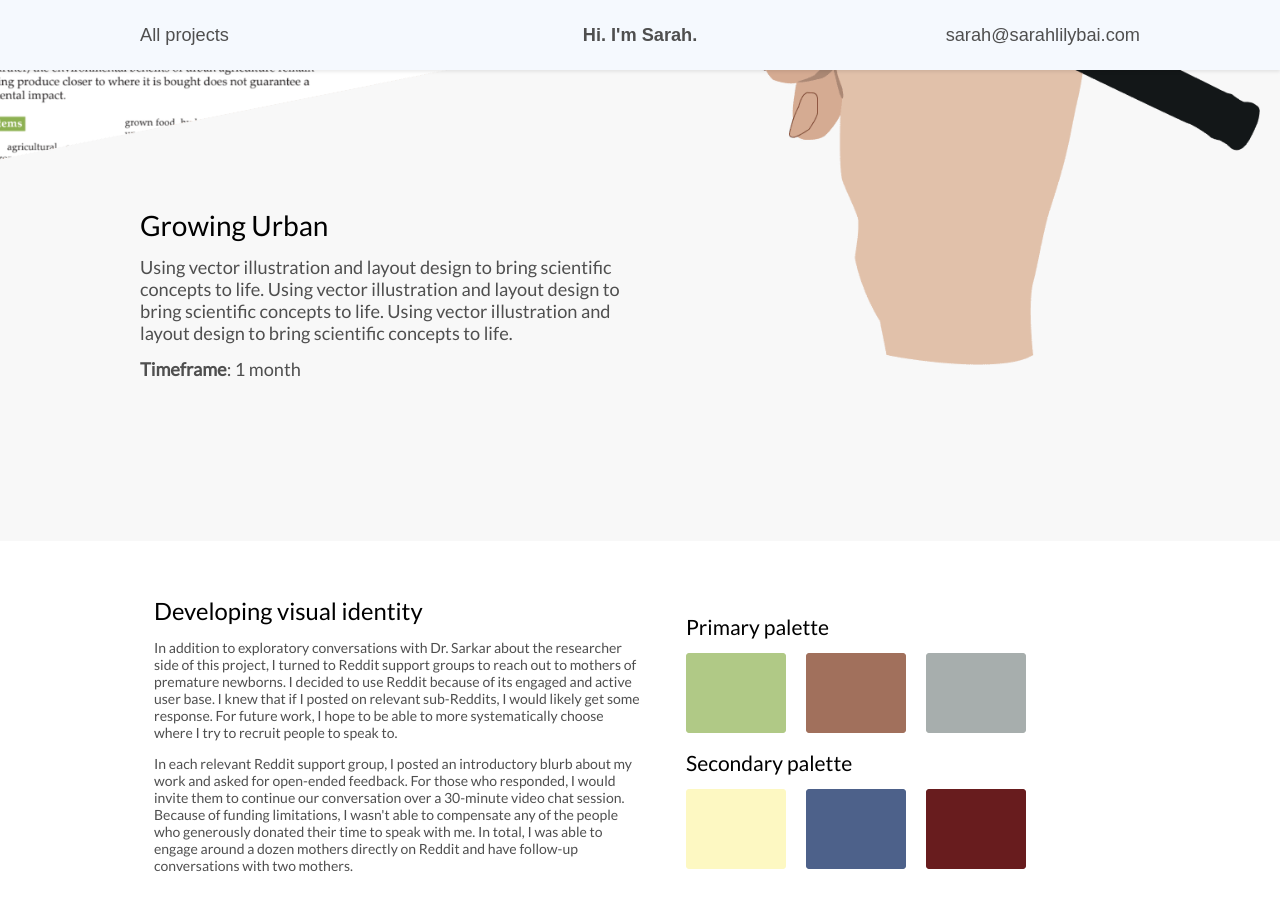
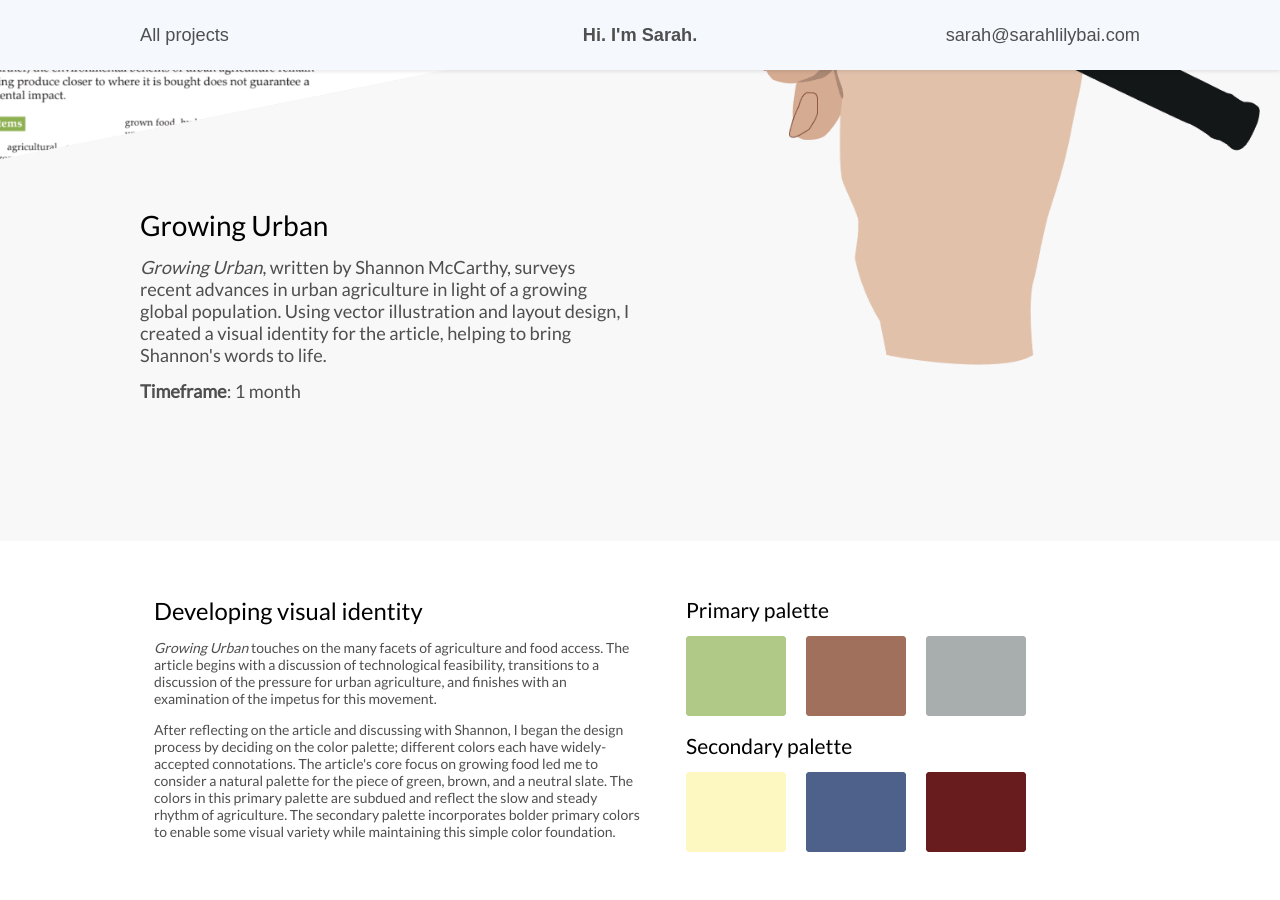
Before and after one commit to sarahbai8/sarahbai8.github.io, a Jekyll site: the page built from growing-urban.html, in a window 1280 px wide and 900 px high, scrolled down 339 px. Built offline with Jekyll 4.4.1, drawn with Linux system fonts in a browser that asks for light colours; some of the changed text lies outside the part shown.

Commit message:
added copy text and sketches with the growing urban article

```diff
--- a/_config.yml
+++ b/_config.yml
@@ -15,10 +15,7 @@
 # in the templates via {{ site.myvariable }}.
 title: Hi. I'm Sarah.
 email: sarah@sarahlilybai.com
-description: >- # this means to ignore newlines until "baseurl:"
-  Welcome to my website. I'm Sarah.I am a current senior at Walnut High School in Walnut, CA.
-  Through my work, I aim to use rigorous design grounded in sound science to positively impact
-  those in my community.
+description: "Videographer, designer, humanist"
 baseurl: "" # the subpath of your site, e.g. /blog
 url: "https://www.sarahlilybai.com" # the base hostname & protocol for your site, e.g. http://example.com
 github_username:  sarahbai8
--- a/_sass/_layout.scss
+++ b/_sass/_layout.scss
@@ -371,7 +371,7 @@
 
     @include breakpoint($breakpoint-large) {
         &--extra-space-bottom {
-            margin-bottom: $content-spacing * 2;
+            margin-bottom: $content-spacing * 2.5;
         }
     }
 
--- a/growing-urban.html
+++ b/growing-urban.html
@@ -9,7 +9,7 @@ layout: default
                 Growing Urban
             </h1>
             <p class="text text--big">
-                Using vector illustration and layout design to bring scientific concepts to life. Using vector illustration and layout design to bring scientific concepts to life. Using vector illustration and layout design to bring scientific concepts to life.
+                <i>Growing Urban</i>, written by Shannon McCarthy, surveys recent advances in urban agriculture in light of a growing global population. Using vector illustration and layout design, I created a visual identity for the article, helping to bring Shannon's words to life.
             </p>
             <p class="text text--big">
                 <span class="text--bold">Timeframe</span>: 1 month
@@ -28,10 +28,10 @@ layout: default
                     Developing visual identity
                 </h2>
                 <p class="text">
-                    In addition to exploratory conversations with Dr. Sarkar about the researcher side of this project, I turned to Reddit support groups to reach out to mothers of premature newborns. I decided to use Reddit because of its engaged and active user base. I knew that if I posted on relevant sub-Reddits, I would likely get some response. For future work, I hope to be able to more systematically choose where I try to recruit people to speak to.
+                    <i>Growing Urban</i> touches on the many facets of agriculture and food access. The article begins with a discussion of technological feasibility, transitions to a discussion of the pressure for urban agriculture, and finishes with an examination of the impetus for this movement.
                 </p>
                 <p class="text">
-                    In each relevant Reddit support group, I posted an introductory blurb about my work and asked for open-ended feedback. For those who responded, I would invite them to continue our conversation over a 30-minute video chat session. Because of funding limitations, I wasn't able to compensate any of the people who generously donated their time to speak with me. In total, I was able to engage around a dozen mothers directly on Reddit and have follow-up conversations with two mothers.
+                    After reflecting on the article and discussing with Shannon, I began the design process by deciding on the color palette; different colors each have widely-accepted connotations. The article's core focus on growing food led me to consider a natural palette for the piece of green, brown, and a neutral slate. The colors in this primary palette are subdued and reflect the slow and steady rhythm of agriculture. The secondary palette incorporates bolder primary colors to enable some visual variety while maintaining this simple color foundation.
                 </p>
                 <div class="hide-lg">
                     <p class="text text--bold">Primary palette</p>
@@ -60,13 +60,16 @@ layout: default
     <div class="project-block__container">
         <div class="project-block__content project-block__content--right">
             <h2 class="heading heading--2">
-                Designing illustrations
+                Designing illustrations <span class="heading--3">in Illustrator</span>
             </h2>
             <p class="text">
-                Coming from a less-specialized background, I was also interested in how much people who were affected by prematurity in some way knew about all the research that was happening in this area. Where would a mother of a premature newborn turn to learn more about how prematurity would affect her child? In an age of self-service medicine, for better or for worse, anyone can look up information about nearly any disease. But how often do patients actually dive into primary literature? While working on LigerCat2, I wanted my work to at least begin to explore these questions.
+                After the color scheme, I began sketching to capture the common thematic thread that would give the layout a consistency of form. This exercise began with a free-form exploration of all possible associations: fruits and vegetables, the agricultural supply chain, and places to buy food.
             </p>
             <p class="text">
-                To help manage the scope and clarify the deliverables of this project, I worked with Dr. Sarkar to develop a week-by-week project schedule. Having a schedule for the project allowed me to concretely determine whether I was on-schedule or, if behind schedule, by how much. Starting the project by agreeing on a schedule also allowed me to be more intentional about how I carried out this project. I had read about the importance of human-centered design and about gathering user input in order build something useful. I wanted to make sure that this emphasis would be incorporated into the work.
+                The article's heavy on place -- urban versus suburban versus rural -- led me to focus the illustrations on rendering stylized examples of the spectrum of human settlement patterns. Focusing on the built environment captures the breadth of impact of the topic and hints at the people who participate in every step of growing, shipping, purchasing, and consuming food.
+            </p>
+            <p class="text">
+                Using the preliminary sketches as a base, I conducted a more thorough inventory of the architectural details that would suggest urban, suburban, or rural and compiled these visual cues into the stylized vector illustrations seen in the final layout.
             </p>
         </div>
         <div class="project-block__visual project-block__visual--left project-block__visual--horizontally-center project-block__visual--vertically-center project-block__visual--fit-split">
@@ -80,13 +83,16 @@ layout: default
         <div class="project-block__container">
             <div class="project-block__content project-block__content--left">
                 <h2 class="heading heading--2">
-                    Supporting elements
+                    Supporting elements and layout <span class="heading--3">in InDesign</span>
                 </h2>
                 <p class="text">
-                    Throughout this entire process, I would meet weekly with Dr. Sarkar to review progress and ask any questions that came up during the week. Dr. Sarkar was especially helpful in guiding me through the more technical aspects of this project, including the code for extracting data from NCBI and developing the initial code prototype.
+                    In addition to the color and illustrations, the article header and pull quotes are key visual cues in the design. For the article header, I used large sans-serif block letters rendered in the primary palette to mirror the visual rhythm of rows of green crops offset against strips of the brown earth when viewed from above. Use of the Greek letter beta in place of the "b" in "urban" is intended to hint at how Greek city-states relied on the agricultural output of the surrounding farmland.
                 </p>
                 <p class="text">
-                    Throughout this entire process, I would meet weekly with Dr. Sarkar to review progress and ask any questions that came up during the week. Dr. Sarkar was especially helpful in guiding me through the more technical aspects of this project, including the code for extracting data from NCBI and developing the initial code prototype.
+                    The pull quotes extend the visual and thematic decisions first made in the article header. The motif of using Greek letters continues. This time, the letters correspond to the overall gist of the accompanying pull quote. In the first pull quote, the capital sigma parallels the summing of miles needed to formulate this statistic. The dots underneath the pull quotes help the reader keep track of the quotes' order. The font used has a much lighter weight than the font of the header to reinforce the secondary nature of these pull quotes relative to the header.
+                </p>
+                <p class="text">
+                    The magazine this article was published in already had an established layout standard for body text and column configuration.
                 </p>
             </div>
             <div class="project-block__visual project-block__visual--right project-block__visual--vertically-center project-block__visual--overflow-horizontal">
@@ -109,7 +115,7 @@ layout: default
                 Growing Urban
             </h2>
             <p class="text">
-                Using vector illustration and layout design to bring scientific concepts to life. Using vector illustration and layout design to bring scientific concepts to life. Using vector illustration and layout design to bring scientific concepts to life.
+                Working with Shannon to craft a visual identity for this article allowed me to explore a systematic design process. From early open exploration to deciding on each component part of the visuals individually, I learned that design is about gradually narrowing the constraints in a solution space until reaching a well-defined solution: a cohesive visual identity for the final product.
             </p>
         </div>
         <div class="project-block__visual project-block__visual--full">
--- a/ligercat.html
+++ b/ligercat.html
@@ -80,7 +80,7 @@ layout: default
                 </p>
             </div>
             <div class="project-block__visual project-block__visual--left project-block__visual--vertically-center">
-                <img src="{{ site.baseurl }}/assets/images/ligercat-concepts.gif" alt="LigerCat concept generation animation" class="image">
+                <img src="{{ site.baseurl }}/assets/images/ligercat-concepts.gif" alt="LigerCat concept generation animation" class="image image--with-shadow">
             </div>
         </div>
     </div>
```
Also changed, not shown: assets/images/growing-sketches.png.
